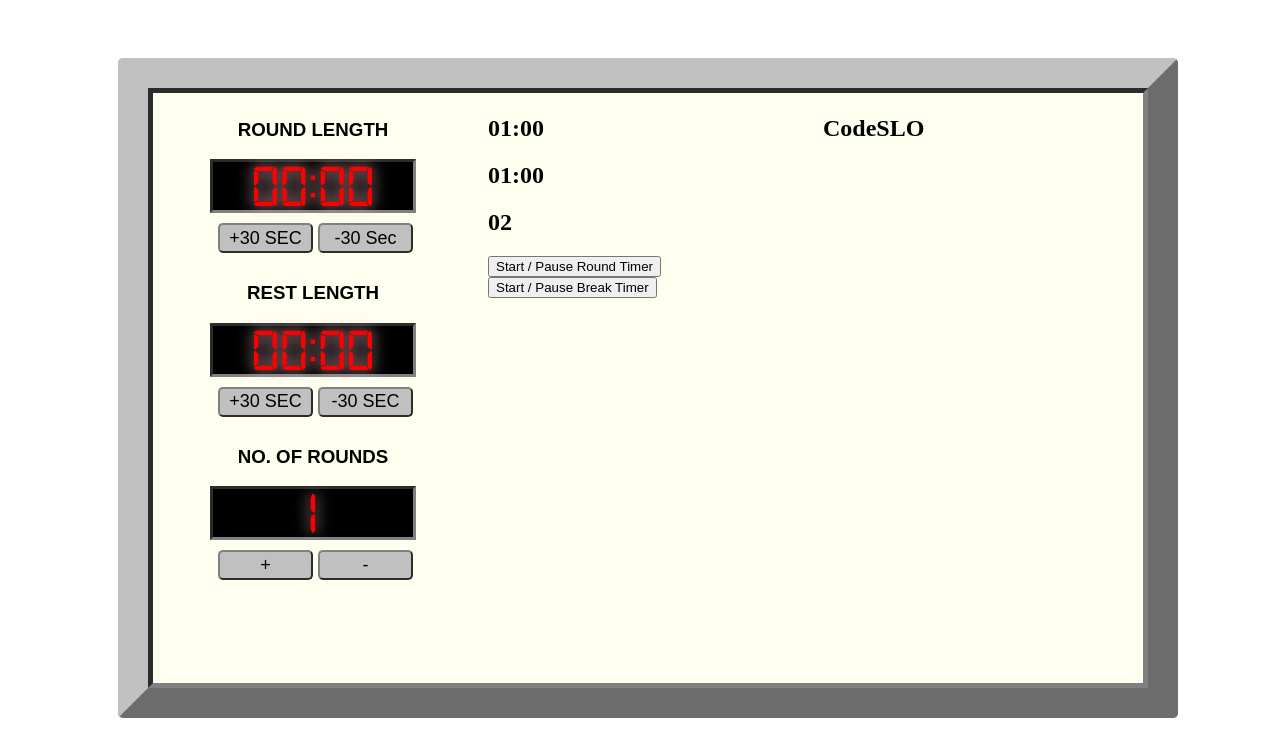
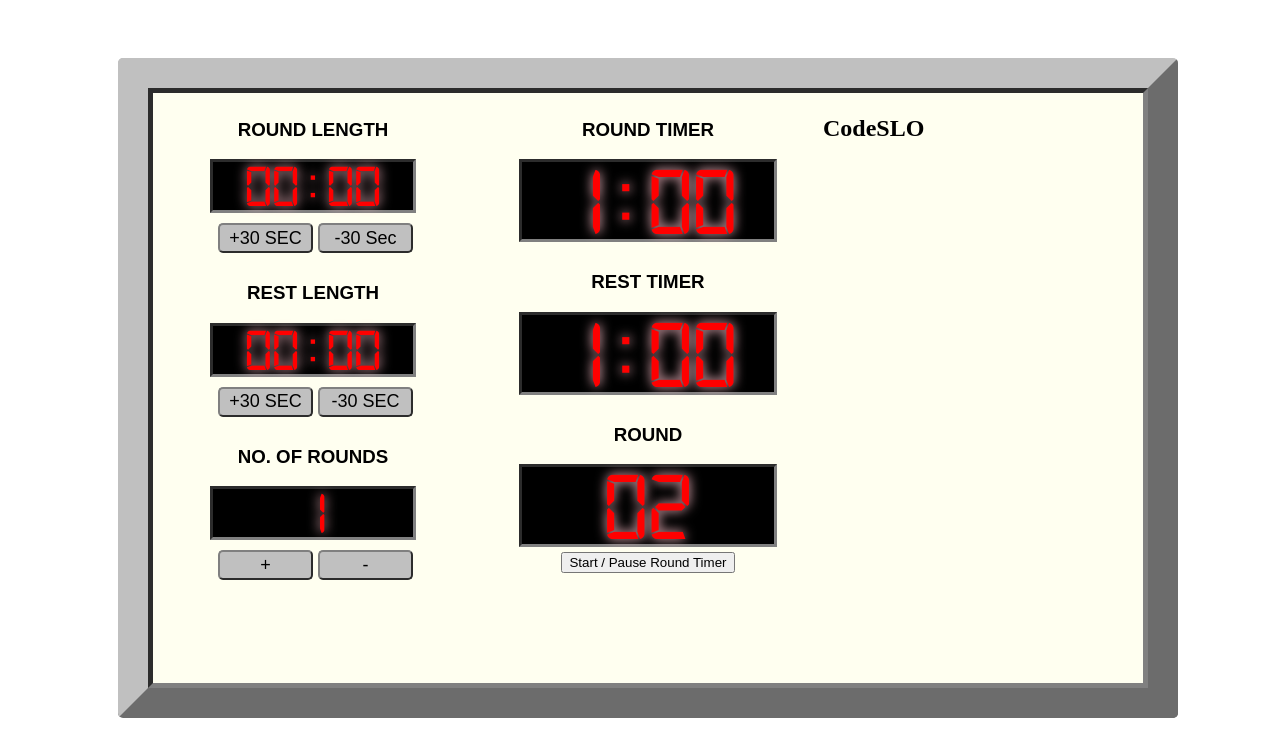
Before and after one commit to stillmattwest/gymtimer, a plain HTML site: page index.html in a window 1280 px wide. Drawn offline with nearby package versions, Linux system fonts and the light colour scheme.

Commit message:
changed digiatl font to monospace css for timer area, fixes to timer JS

```diff
--- a/client.js
+++ b/client.js
@@ -14,7 +14,7 @@ $('document').ready(function () {
 
         this.start = function () {
             var that = this;
-            setInterval(function () {
+            var timer = setInterval(function () {
                 if (!that.pause) {
                     if (that.secondsRemaining > 0) {
                         that.secondsRemaining -= 1;
@@ -30,17 +30,20 @@ $('document').ready(function () {
                         that.breakMinRemaining -= 1;
                         that.breakSecRemaining = 59;
                         that.displayTimer(that.breakMinRemaining, that.breakSecRemaining, 'breakTimer');
-                    } else if (that.roundsRemaining > 0) {
+                    } else if (that.roundsRemaining > 1) {
                         that.roundsRemaining -= 1;
                         that.minutesRemaining = that.min;
-                        that.breakMinRemaining = that.breakmin;
-                        that.breakSecRemaining = that.breaksec;
+                        if (that.roundsRemaining > 2) {
+                            that.breakMinRemaining = that.breakmin;
+                            that.breakSecRemaining = that.breaksec;
+                        }
                         that.displayTimer(that.minutesRemaining, that.secondsRemaining, 'roundTimer');
                         that.displayTimer(that.breakMinRemaining, that.breakSecRemaining, 'breakTimer');
                         that.displayRounds(that.roundsRemaining);
                     } else {
+                        that.roundsRemaining -= 1;
                         that.displayRounds(that.roundsRemaining);
-                        clearInterval();
+                        clearInterval(timer);
                     }
                 }
             }, 100);
@@ -52,9 +55,9 @@ $('document').ready(function () {
             if (sec < 10) {
                 seconds = '0' + seconds;
             }
-            if (min < 10) {
-                minutes = '0' + minutes;
-            }
+            // if (min < 10) {
+            //     minutes = '0' + minutes;
+            // }
             $('#' + timer).find('.seconds').html(seconds);
             $('#' + timer).find('.minutes').html(minutes);
         };
--- a/index.html
+++ b/index.html
@@ -43,18 +43,22 @@
                 </div>
                 <!-- ends settings div -->
                 <div class="timers">
-                    <div class='timer' id='roundTimer'>
-                        <h2 class='display'><span class='minutes'>00</span>:<span class='seconds'>00</span></h2>
+                    <div class="int-container timer-container">
+                        <h3 class="setting-label">ROUND TIMER</h3>
+                        <div class="displaySetting timerDisplay"><span class='lcd timer-lcd' id="roundTimer"><span class="minutes">00</span>:<span class="seconds">00</span></span>
+                        </div>
                     </div>
-                    <div class='timer' id='breakTimer'>
-                        <h2 class='display'><span class='minutes'>0</span>:<span class='seconds'>00</span></h2>
+                    <div class="int-container timer-container">
+                        <h3 class="setting-label">REST TIMER</h3>
+                        <div class="displaySetting timerDisplay"><span class='lcd timer-lcd' id="breakTimer"><span class="minutes">00</span>:<span class="seconds">00</span></span>
+                        </div>
                     </div>
-                    <div class='timer' id='rounds'>
-                        <h2 class='display' id='roundDisplay'>0</h2>
+                    <div class="int-container timer-container">
+                        <h3 class="setting-label">ROUND</h3>
+                        <div class="displaySetting timerDisplay"><span class='lcd timer-lcd' id="roundDisplay">0</span></div>
                     </div>
                     <div class='buttons'>
                         <button class='control-btn' id='round-control'>Start / Pause Round Timer</button>
-                        <button class='control-btn' id='break-control'>Start / Pause Break Timer</button>
                     </div>
                 </div>
                 <!-- ends timers div -->
--- a/style.css
+++ b/style.css
@@ -5,7 +5,7 @@ html,body{
 
 @font-face{
     font-family:digital;
-    src:url('digital-7.ttf');
+    src:url('digital-7-mono.ttf');
 }
 
 .box{
@@ -95,5 +95,22 @@ html,body{
     font-size:60px;
     font-family:digital;
     color:red;
-    text-shadow:0 0 15px pink;
+    text-shadow:0 0 12px pink;
 }
+
+.timer-lcd{
+    font-size:98px;
+}
+
+.timerDisplay{
+    width:250px;
+    padding:1px;
+}
+
+.timer-container{
+    margin-bottom:0px;
+}
+
+.buttons{
+    text-align:center;
+}
```
Also changed, not shown: digital-7-mono.ttf (added).
